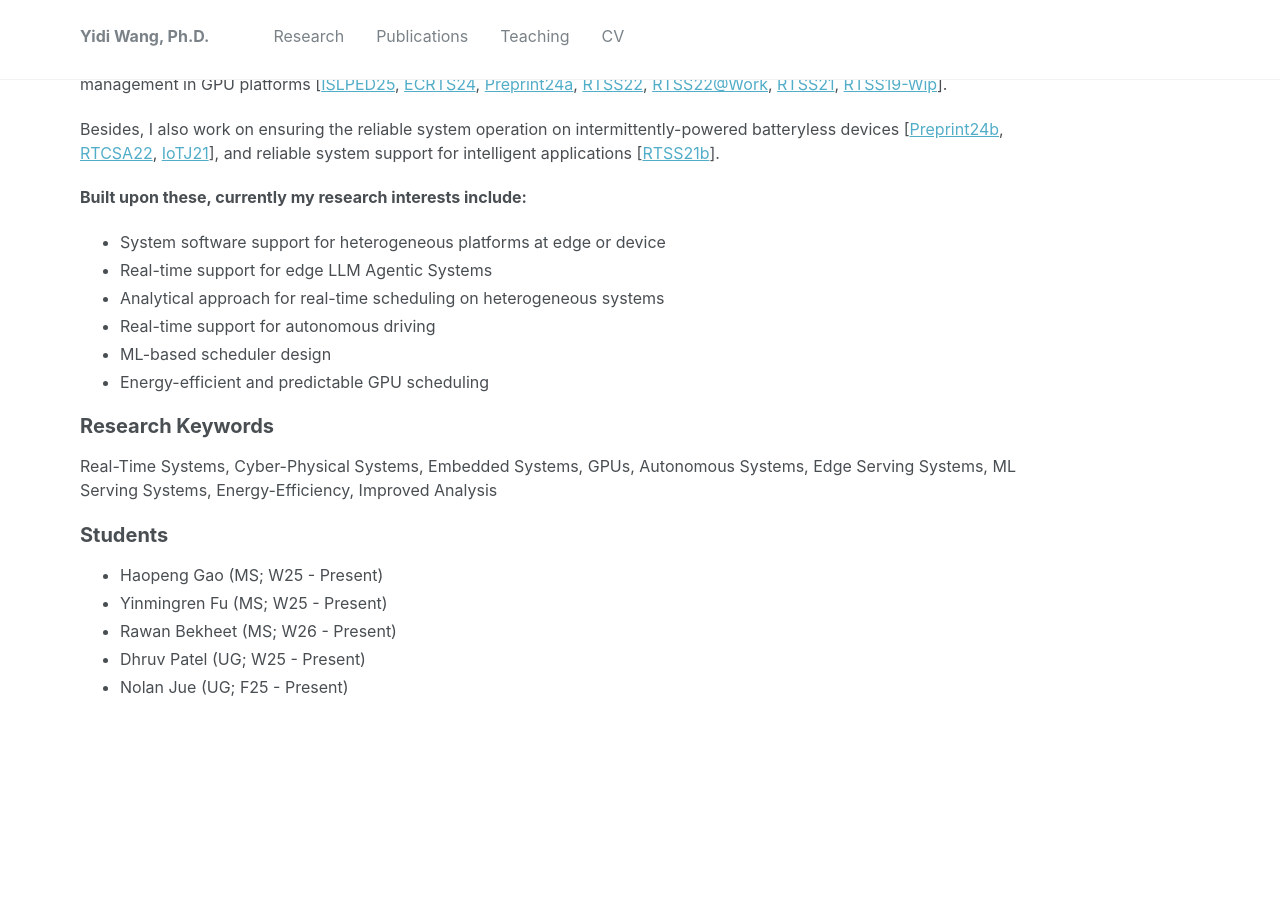
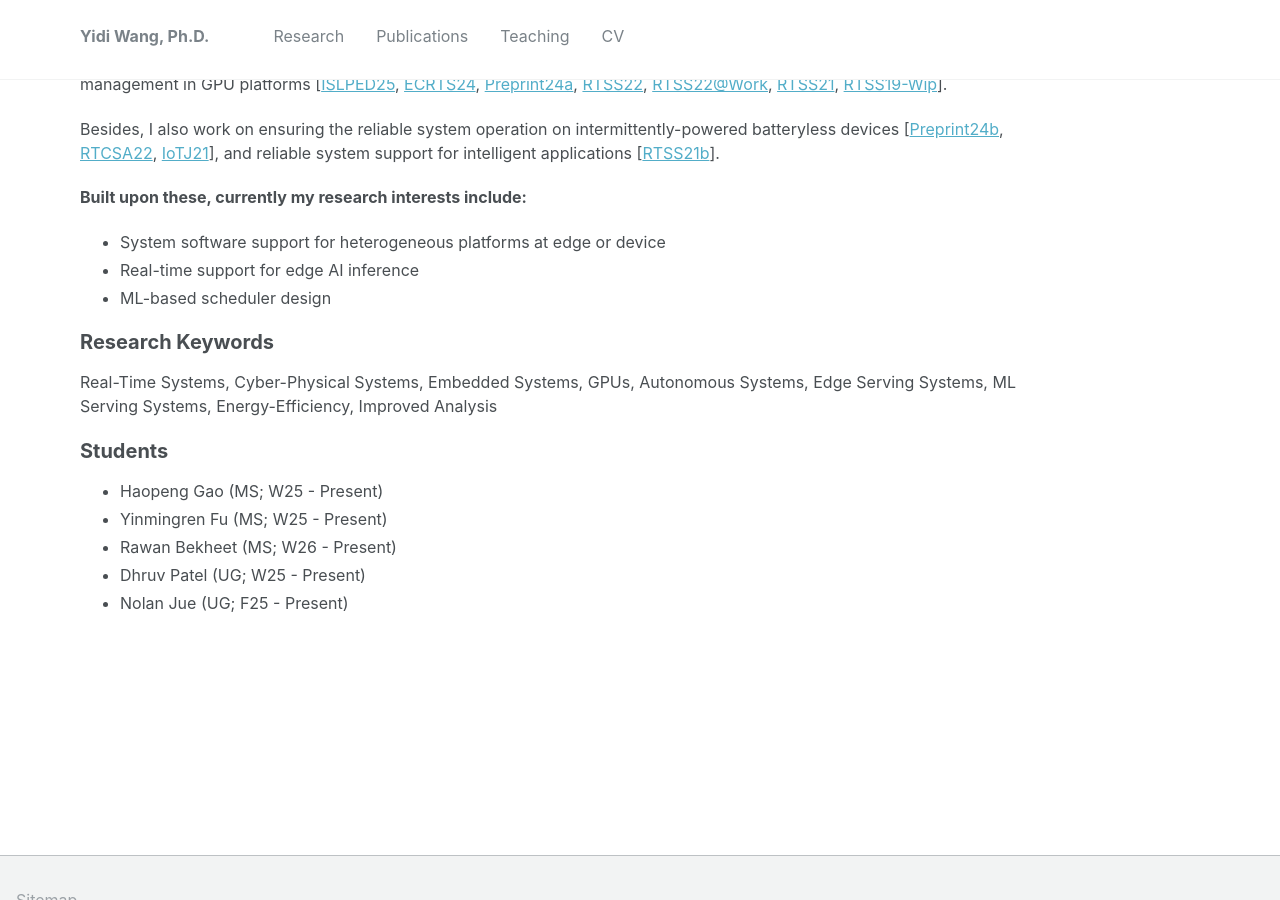
Before and after one commit to yidiwang21/yidiwang21.github.io, a Jekyll site: the page built from _pages/research.md, in a window 1280 px wide and 900 px high, scrolled down 587 px. Built offline with Jekyll 4.4.1, drawn with Linux system fonts in a browser that asks for light colours.

Commit message:
added slides; updated research

```diff
--- a/_pages/research.md
+++ b/_pages/research.md
@@ -25,11 +25,8 @@ Besides, I also work on ensuring the reliable system operation on intermittently
 
 **Built upon these, currently my research interests include:**
 * System software support for heterogeneous platforms at edge or device
-* Real-time support for edge LLM Agentic Systems
-* Analytical approach for real-time scheduling on heterogeneous systems
-* Real-time support for autonomous driving
+* Real-time support for edge AI inference
 * ML-based scheduler design
-* Energy-efficient and predictable GPU scheduling
 
 ## Research Keywords
 Real-Time Systems, Cyber-Physical Systems, Embedded Systems, GPUs, Autonomous Systems, Edge Serving Systems, ML Serving Systems, Energy-Efficiency, Improved Analysis
```
Also changed, not shown: _pages/publications.md (+1 -1 lines), 2 other files.
